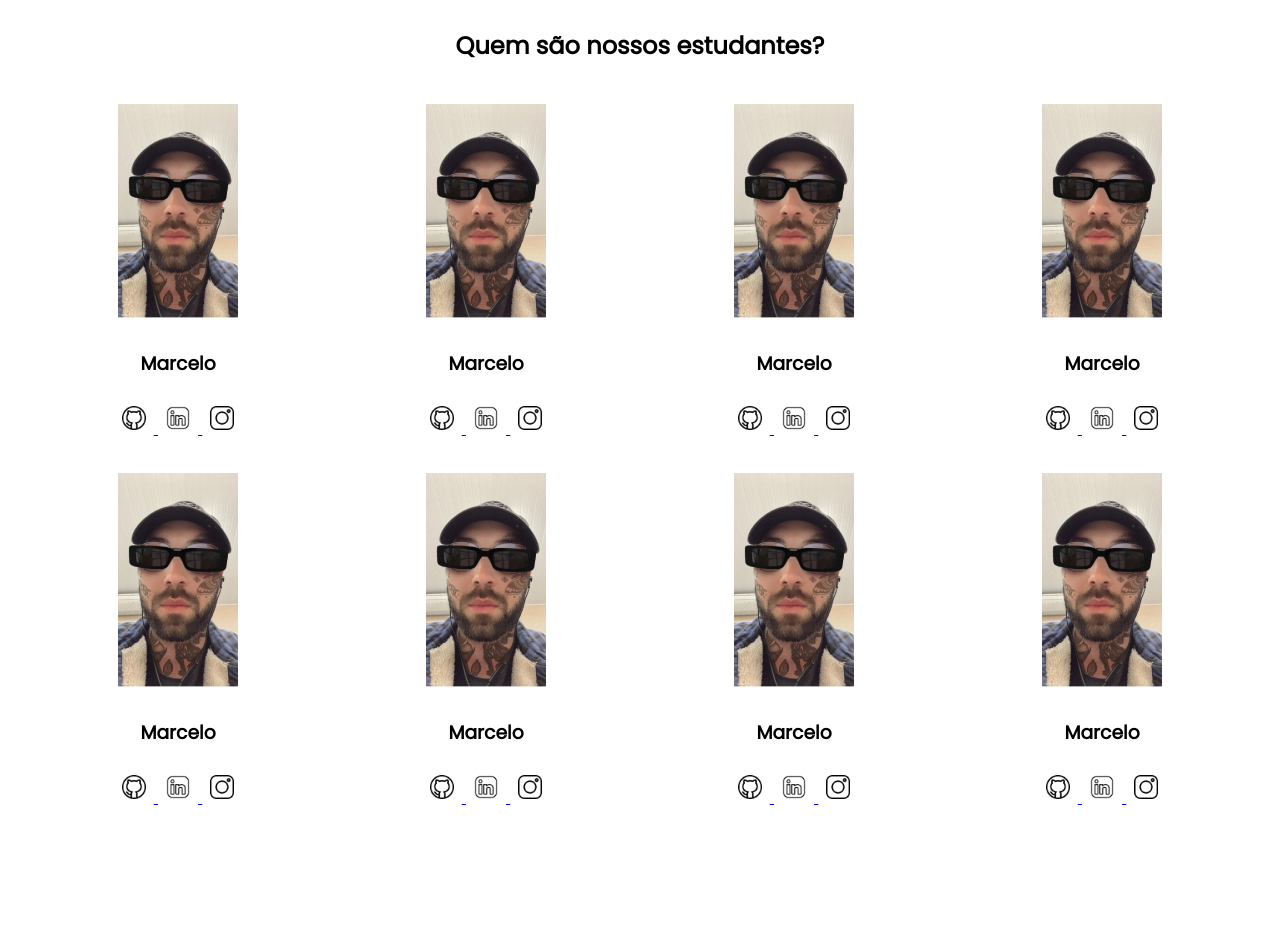
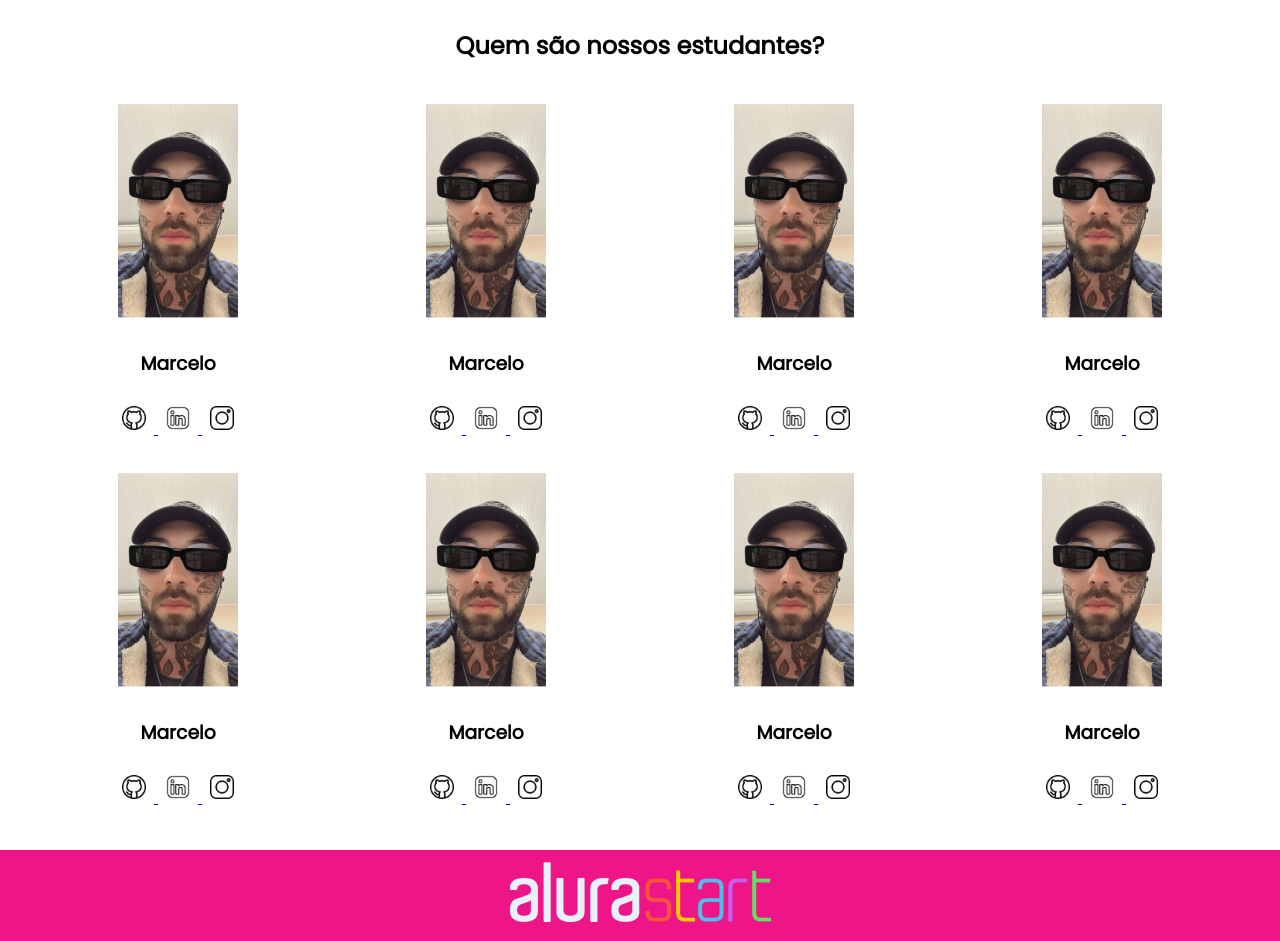
Before and after one commit to julianaterezinha/siteescola, a plain HTML site: page index.html in a window 1280 px wide. Shown: the part 438-1379 px from the top of the page. Before the commit the page ends 1288 px from the top, so only its background shows below. Drawn offline with Linux system fonts and the light colour scheme.

Commit message:
Add files via upload

```diff
--- a/index.html
+++ b/index.html
@@ -122,5 +122,10 @@
           </div>
       </div>
     </section>
+
+    <footer class="rodape">
+    <img class="rodape-imagem"src="alura-start logo.png" alt="logo da alura start">
+    </footer>
+
 </body>
 </html>
--- a/style.css
+++ b/style.css
@@ -74,3 +74,13 @@ body{
     display: grid;
     grid-template-columns: 25% 25% 25% 25%;
 }
+
+.rodape{
+    background-color: #EE1589;
+    text-align: center;
+}
+
+.rodape-imagem{
+    height: 60px;
+    padding: 12px 0;
+}
```
Lines whose indentation alone changed are shown as unchanged.
